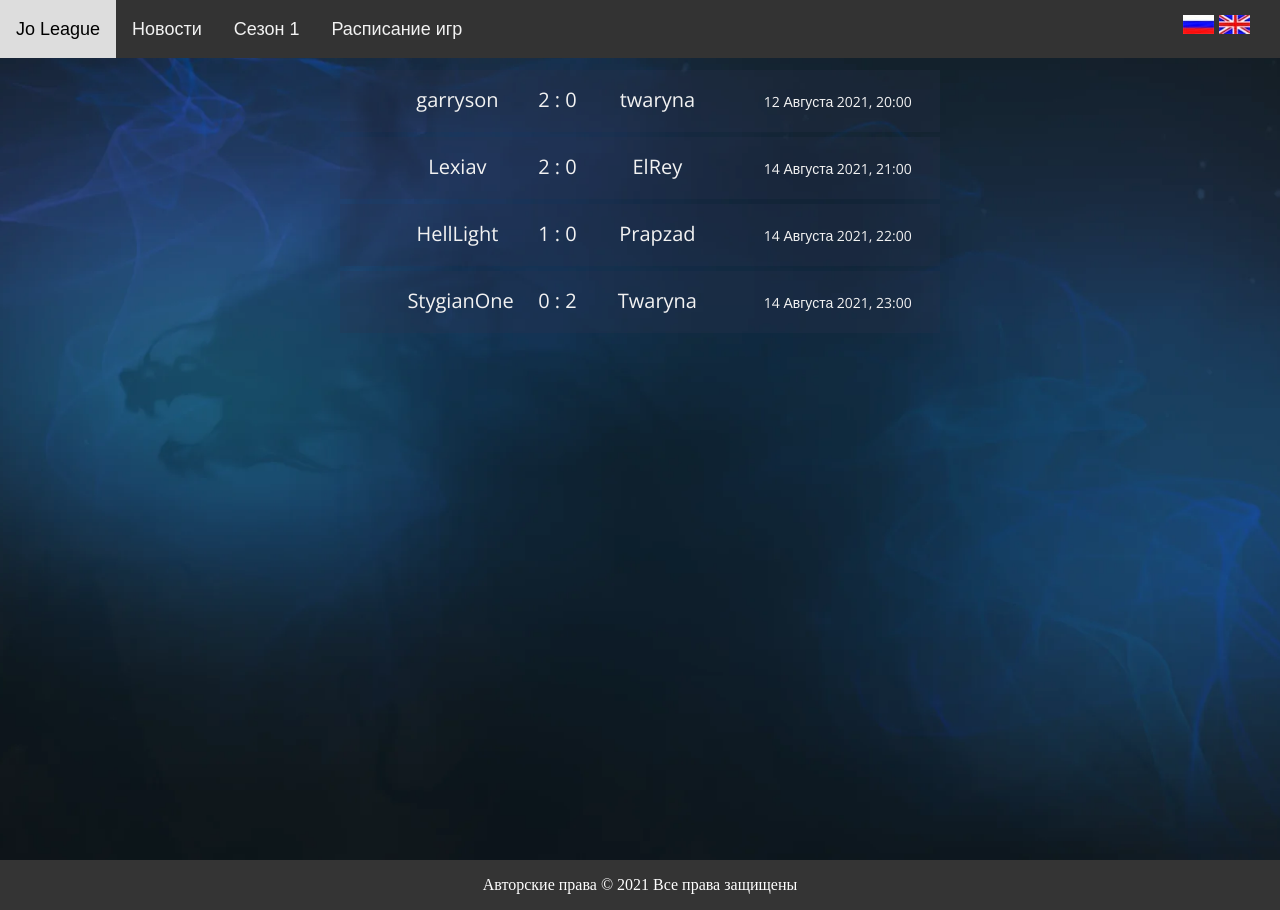
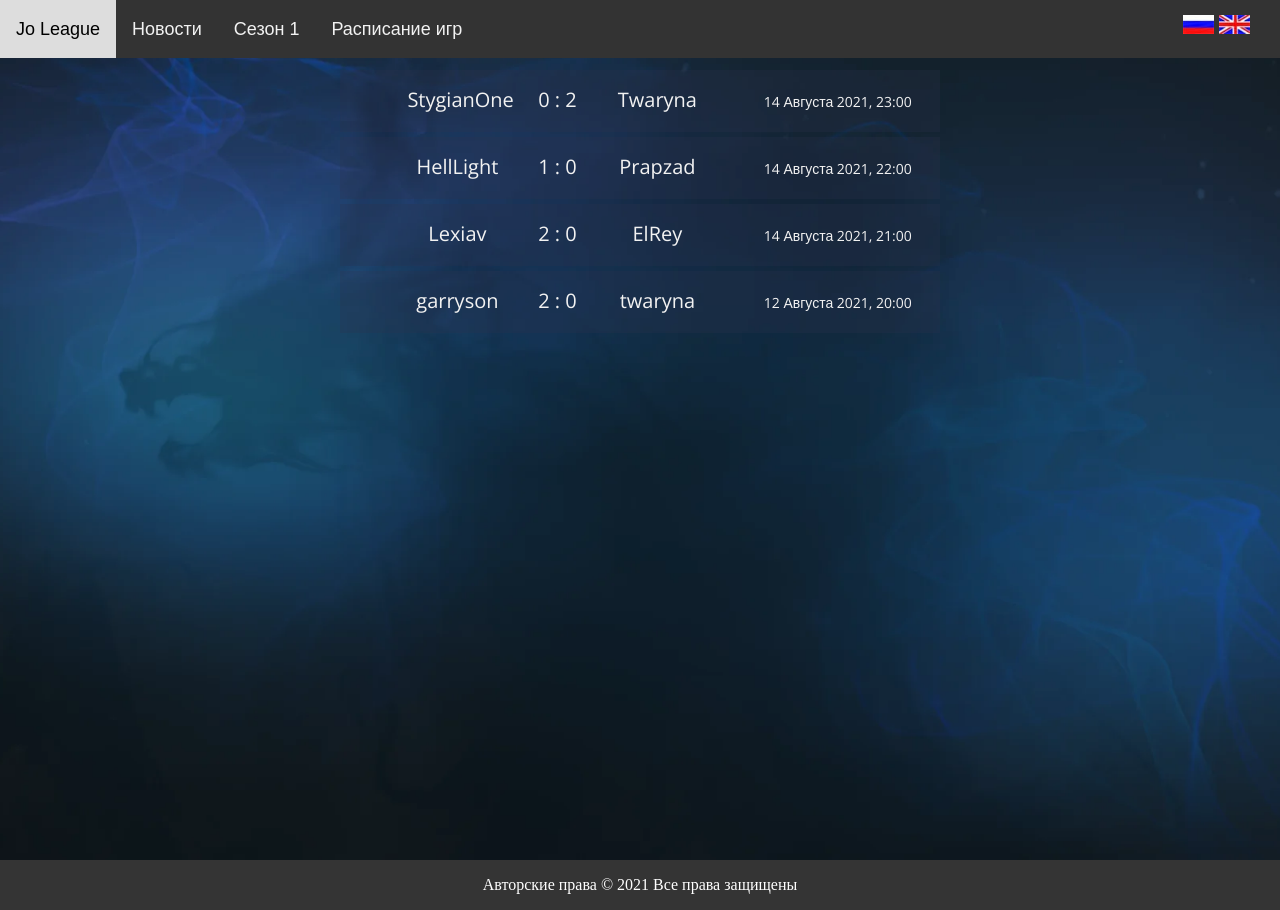
Before and after one commit to JoGlobalLeague/site, a Jekyll site: the page built from schedule.html, in a window 1280 px wide. Built offline with Jekyll 4.4.1, drawn with Linux system fonts in a browser that asks for light colours.

Commit message:
Update schedule.html

```diff
--- a/schedule.html
+++ b/schedule.html
@@ -4,7 +4,7 @@ title: Расписание игр
 curlang: ru
 ---
 <div class="matchesschedule">
-	{% assign matches = site.data.matches | sort: 'time' %}
+	{% assign matches = site.data.matches | sort: 'time' | reverse %}
 	{% for item in matches %}
 	<div class="match">
 		<div class="time-spacer"></div>
```
